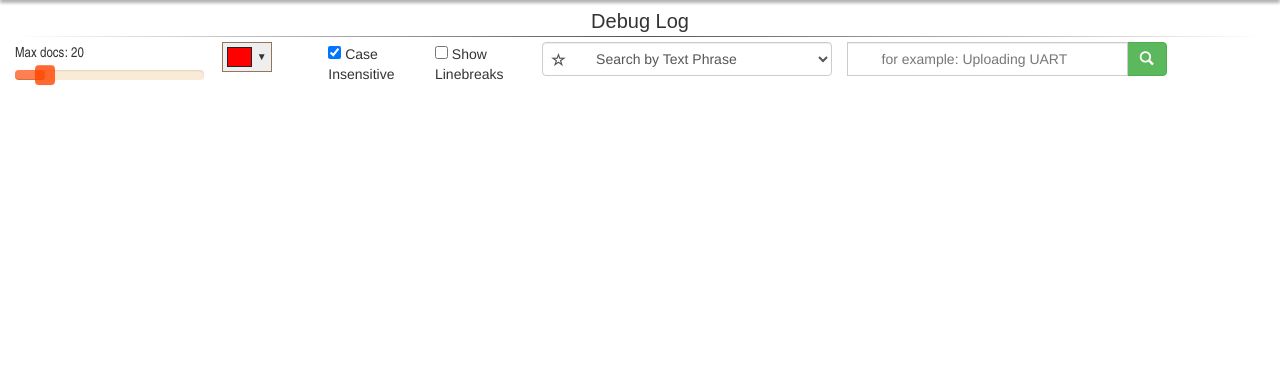
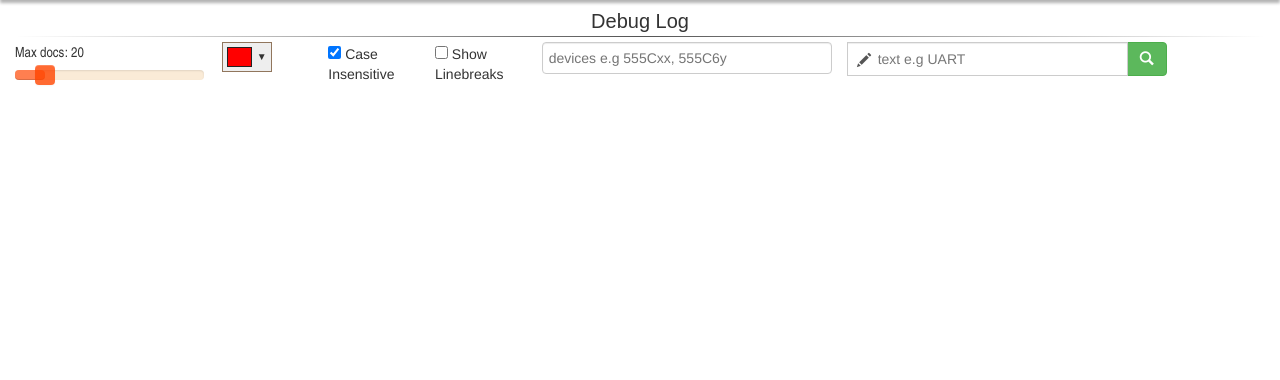
Before and after one commit to hello/hello-admin, a Python web app: template templates/debug_log.html in a window 1280 px wide. Shown: the part 40-420 px from the top of the page. Run offline with Jinja, Linux system fonts and the light colour scheme; the template is opened without the code that fills it, so the values that code supplies are empty.

Commit message:
Improve debug log: Search for a text across multiple devices

```diff
--- a/static/js/debug_log.js
+++ b/static/js/debug_log.js
@@ -4,7 +4,7 @@ var LogTable = React.createClass({
    render: function(){
        var logTableRows = [], that = this;
        that.props.logs.forEach(function(log){
-            var currentInput = $('#search-input').val();
+            var currentInput = $('#text-input').val();
             var regex = that.props.caseInsensitive === true ?
                         new RegExp(currentInput, 'gi'): new RegExp(currentInput, 'g');
             var regexList = that.props.showLineBreaks === true ? [regex]
@@ -53,8 +53,6 @@ var DebugLog = React.createClass({
         return {
             logs: [],
             searchAlert: "",
-            placeholder: " for example: Uploading UART",
-            mode: "",
             highlightColor: '#FF0000',
             caseInsensitive: true,
             showLineBreaks: false
@@ -63,8 +61,8 @@ var DebugLog = React.createClass({
     componentDidMount: function() {
         var that = this;
         var maxDocsFromURL = getParameterByName('max_docs');
-        var searchInputFromURL = getParameterByName('search_input');
-        var searchByFromURL = getParameterByName('search_by');
+        var textInputFromURL = getParameterByName('text');
+        var devicesInputFromURL = getParameterByName('devices');
 
         if (maxDocsFromURL) {
           $('#sliderValue').text(maxDocsFromURL);
@@ -72,17 +70,14 @@ var DebugLog = React.createClass({
         else {
           maxDocsFromURL = 20;
         }
-        if (searchByFromURL) {
-          that.refs.searchBy.getDOMNode().value = searchByFromURL;
+        if (devicesInputFromURL) {
+          $('#devices-input').val(devicesInputFromURL);
         }
-        else {
-          that.refs.searchBy.getDOMNode().value = 'text';
-        }
-        if (searchInputFromURL) {
-          that.refs.searchInput.getDOMNode().value = searchInputFromURL;
+        if (textInputFromURL) {
+          $('#text-input').val(textInputFromURL);
         }
 
-        if (searchByFromURL || searchInputFromURL)
+        if (devicesInputFromURL || textInputFromURL)
           that.handleSubmit();
 
         $('.slider').slider({value: Number(maxDocsFromURL)}).on('slide', function(slideEvt){
@@ -112,33 +107,31 @@ var DebugLog = React.createClass({
         this.setState({showLineBreaks: $('#whitespace-check').is(':checked')});
     },
     handleModeChange: function() {
-        if (this.refs.searchBy.getDOMNode().value === 'device_id') {
+        if (this.refs.devicesInput.getDOMNode().value === 'device_id') {
             this.setState({
                 placeholder: '  for example: D05FB81BE1E0',
-                mode:'device_id'
             });
         }
-        else if (this.refs.searchBy.getDOMNode().value === 'text') {
+        else if (this.refs.devicesInput.getDOMNode().value === 'text') {
             this.setState({
                 placeholder: '  for example: Uploading UART',
-                mode:'text'
             });
         }
     },
     handleSubmit: function(){
-        var searchInput = this.refs.searchInput.getDOMNode().value,
-            searchBy = this.refs.searchBy.getDOMNode().value;
+        var textInput = $('#text-input').val(),
+            devicesInput = $('#devices-input').val();
         $.ajax({
           url: "/api/debug_log",
           dataType: 'json',
           type: 'GET',
           data: {
-              search_by: searchBy,
-              search_input: searchInput,
+              devices: devicesInput,
+              text: textInput,
               max_results: $('#sliderValue').text()
           },
           success: function(response) {
-            history.pushState({}, '', '/debug_log/?search_input=' + searchInput + '&search_by=' + searchBy + '&max_docs=' + $('#sliderValue').text());
+            history.pushState({}, '', '/debug_log/?text=' + textInput + '&devices=' + devicesInput + '&max_docs=' + $('#sliderValue').text());
             if (response.error) {
                 this.setState({
                     logs: [],
@@ -147,7 +140,7 @@ var DebugLog = React.createClass({
             }
             else {
                 this.setState({
-                    logs: this.state.mode==='text' ? response.data.results: response.data.results.reverse(),
+                    logs: response.data.results.reverse(),
                     searchAlert: "found " + response.data.results.length + " documents"
                 });
             }
@@ -173,11 +166,7 @@ var DebugLog = React.createClass({
                 highlightColor={this.state.highlightColor}
             />
         ];
-        var glyphClasses = React.addons.classSet({
-            'glyphicon': true,
-            'glyphicon-pencil': this.state.mode === 'text',
-            'glyphicon-barcode': this.state.mode === 'device_id'
-        });
+
         return (<div>
             <form className="row" onSubmit={this.handleSubmit}>
                 <div className="col-lg-1 col-md-1 col-xs-1">
@@ -193,22 +182,17 @@ var DebugLog = React.createClass({
                  <div className="col-lg-1 col-md-1 col-xs-1">
                     <input id="whitespace-check" type="checkbox" onChange={this.handleWhiteSpaceChange} /> Show Linebreaks
                 </div>
+
                 <div className="col-lg-3 col-md-3 col-xs-3">
-                    <div className="icon-addon addon-md">
-                        <select id="mode" className="form-control" ref="searchBy" onChange={this.handleModeChange}>
-                            <option value="device_id">&nbsp;&nbsp;&nbsp;&nbsp; Search by Device ID</option>
-                            <option value="text">&nbsp;&nbsp;&nbsp;&nbsp; Search by Text Phrase</option>
-                        </select>
-                        <label for="mode" className="glyphicon glyphicon-star-empty"></label>
-                    </div>
+                    <LongTagsInput id="devices-input" tagClass="label label-info" placeHolder="devices e.g 555Cxx, 555C6y" />
                 </div>
                 <div className="col-lg-3 col-md-3 col-xs-3 input-group input-group-md">
                   <div className="icon-addon addon-md">
-                    <input id="search-input" className="form-control" ref="searchInput" placeholder={this.state.placeholder} />
-                    <label for="search-input" className={glyphClasses}></label>
+                    <input id="text-input" className="form-control" ref="textInput" placeholder='text e.g UART' />
+                    <label for="text-input" className="glyphicon glyphicon-pencil"></label>
                   </div>
                   <span className="input-group-btn">
-                    <button className="btn btn-success" type="submit"><span className="glyphicon glyphicon-search"></span></button>
+                    <button className="btn btn-success" onClick={this.handleSubmit}><span className="glyphicon glyphicon-search"></span></button>
                   </span>
                 </div>
             </form><br/>
--- a/templates/debug_log.html
+++ b/templates/debug_log.html
@@ -1,11 +1,14 @@
 {% extends "templates/base.html" %}
 {% block title %}{{ title }}{% endblock %}
 {% block extrastatic %}
-    <script type="text/jsx" src="/static/js/debug_log.js"></script>
     <script type="text/javascript" src="/static/js/third-party/spectrum.js"></script>
     <script type="text/javascript" src="/static/js/third-party/bootstrap-slider.js"></script>
+    <script type="text/javascript" src="/static/js/third-party/bootstrap-tagsinput.js"></script>
+    <script type="text/jsx" src="/static/js/third-party/long-tagsinput.js"></script>
+    <script type="text/jsx" src="/static/js/debug_log.js"></script>
     <link rel="stylesheet" type="text/css" href="/static/css/third-party/spectrum.css" />
     <link rel="stylesheet" type="text/css" href="/static/css/third-party/bootstrap-slider.css" />
+    <link rel="stylesheet" type="text/css" href="/static/css/third-party/bootstrap-tagsinput.css" />
     <link rel="stylesheet" type="text/css" href="/static/css/debug_log.css" />
 {% endblock %}
 
```
Also changed, not shown: handlers/metrics.py (+24 -10 lines).
